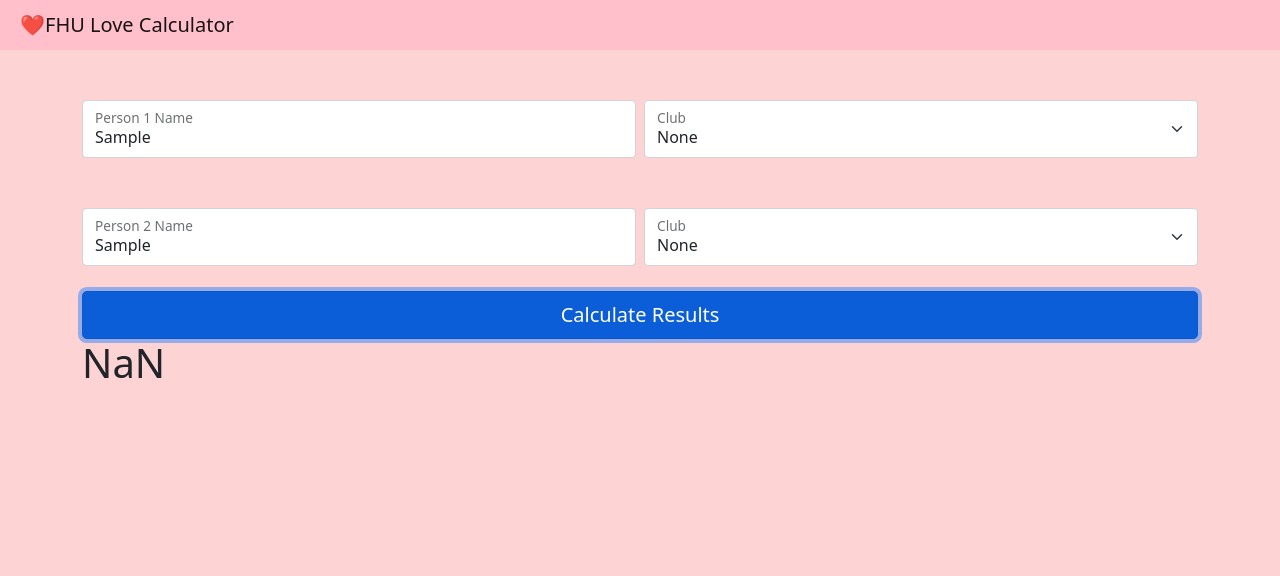
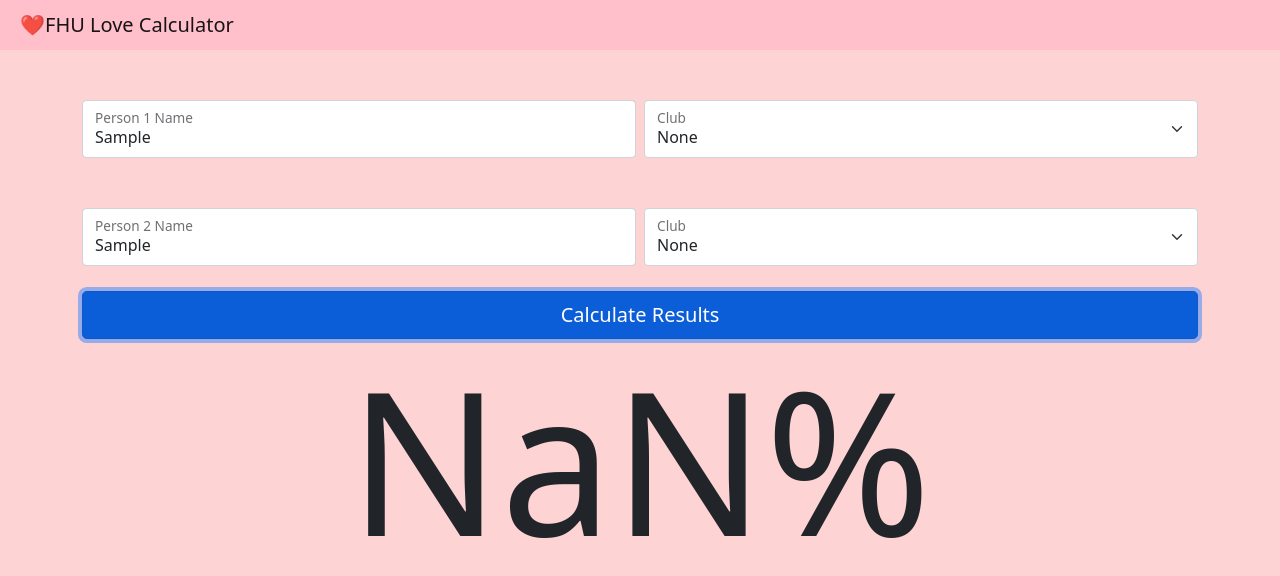
Before and after one commit to GuysItsMeZach/CIS267-FA21-Test1-Love-Calculator, a plain HTML site: page index.html in a window 1280 px wide. Both pictures are taken after typing "Sample", "Sample" into the empty fields and a click on the button "Calculate Results". Drawn offline with nearby package versions, Linux system fonts and the light colour scheme; no server answers.

Commit message:
i tried to add the clubs and it kinda broke more

```diff
--- a/index.html
+++ b/index.html
@@ -39,7 +39,7 @@
         </div>
         <div class="col-md">
           <div class="form-floating">
-            <select class="form-select" id="clubSelect" >
+            <select class="form-select" id="clubSelect1" >
               <option value="none" selected>None</option>
               <option value="xbx">ΧBΧ</option>
               <option value="ep">ΣP</option>
@@ -49,7 +49,7 @@
               <option value="athlete">Athlete</option>
               <option value="chorale">Chorale</option>
             </select>
-            <label for="clubSelect">Club</label>
+            <label for="clubSelect1">Club</label>
           </div>
         </div>
       </div>
@@ -68,7 +68,7 @@
         </div>
         <div id="clubSelect2" class="col-md">
           <div class="form-floating">
-            <select class="form-select" id="clubSelect" >
+            <select class="form-select" id="clubSelect2" >
               <option value="none" selected>None</option>
               <option value="xbx">ΧBΧ</option>
               <option value="ep">ΣP</option>
@@ -78,7 +78,7 @@
               <option value="athlete">Athlete</option>
               <option value="chorale">Chorale</option>
             </select>
-            <label for="clubSelect">Club</label>
+            <label for="clubSelect2">Club</label>
           </div>
         </div>
       </div>
--- a/main.js
+++ b/main.js
@@ -7,6 +7,8 @@
 // witty description
 var name1 = "";
 var name2 = "";
+var c1 = "";
+var c2 = "";
 
 
 
@@ -19,6 +21,7 @@ person1name.addEventListener("change", ()=>{
 person2name.addEventListener("change", ()=>{
     name2 = person2name.value;
 });
+
 
 
 // const value = document.querySelect("#cvalue")
@@ -57,159 +60,172 @@ const clubCompatibilityMatrix = [
 
 let xbxWithPKA2 = clubCompatibilityMatrix[XBX][PKA];
 
-const clubSelect = document.getElementById("clubSelect");
 
-clubSelect.addEventListener( "change" , () => {
-    console.log( clubSelect.value );
+var club1 = document.getElementById("clubSelect1");
+var club2 = document.getElementById("clubSelect2");
+
+club1.addEventListener("change", ()=>{
+    c1 = club1.value;
 });
 
-function updateResults(c1, c2){
-    let results = cvalue;
+club2.addEventListener("change", ()=>{
+    c2 = club2.value;
+});
+
+var cvalue = 10;
+function updateClubs(c1, c2){
+
     //same club
-    if (c1 == 'ep' && c2 == 'ep'){
-        cvalue = 89
+    if (c1 == "ep" && c2 == "ep"){
+        cvalue = 89;
     }
-    else if (c1 == xbx && c2 == xbx){
-        cvalue = 94
+    else if (c1 == "xbx" && c2 == "xbx"){
+        cvalue = 94;
     }
-    else if (c1 == on && c2 == on){
+    else if (c1 == "on" && c2 == "on"){
         cvalue = 99
     }
-    else if (c1 == pka && c2 == pka){
-        cvalue = 98
+    else if (c1 == "pka" && c2 == "pka"){
+        cvalue = 98;
     }
-    else if (c1 == xcd && c2 == xcd){
-        cvalue = 98
+    else if (c1 == "xcd" && c2 == "xcd"){
+        cvalue = 98;
     }
-    else if (c1 == athlete && c2 == athlete){
-        cvalue = 89
+    else if (c1 == "athlete" && c2 == "athlete"){
+        cvalue = 89;
     }
-    else if (c1 == chorale && c2 == chorale){
-        cvalue = 99
+    else if (c1 == "chorale" && c2 == "chorale"){
+        cvalue = 99;
     }
-    else if (c1 == none && c2 == none){
-        cvalue = 89
+    else if (c1 == "none" && c2 == "none"){
+        cvalue = 89;
     }
     //same club
-    //ep
-    else if ((c1 == ep && c2 == xbx) || (c1 == xbx && c2 == ep)){
-        cvalue = 7
+    //"ep"
+    else if ((c1 == "ep" && c2 == "xbx") || (c1 == "xbx" && c2 == "ep")){
+        cvalue = 7;
     }
-    else if ((c1 == ep && c2 == on) || (c1 == on && c2 == ep)){
-        cvalue = 0
+    else if ((c1 == "ep" && c2 == "on") || (c1 == "on" && c2 == "ep")){
+        cvalue = 0;
     }
-    else if ((c1 == ep && c2 == pka) || (c1 == pka && c2 == ep)){
-        cvalue = 35
+    else if ((c1 == "ep" && c2 == "pka") || (c1 == "pka" && c2 == "ep")){
+        cvalue = 35;
     }
-    else if ((c1 == ep && c2 == xcd) || (c1 == xcd && c2 == ep)){
-        cvalue = 46
+    else if ((c1 == "ep" && c2 == "xcd") || (c1 == "xcd" && c2 == "ep")){
+        cvalue = 46;
     }
-    else if ((c1 == ep && c2 == athlete) || (c1 == athlete && c2 == ep)){
-        cvalue = 80
+    else if ((c1 == "ep" && c2 == "athlete") || (c1 == "athlete" && c2 == "ep")){
+        cvalue = 80;
     }
-    else if ((c1 == ep && c2 == chorale) || (c1 == chorale && c2 == ep)){
-        cvalue = 21
+    else if ((c1 == "ep" && c2 == "chorale") || (c1 == "chorale" && c2 == "ep")){
+        cvalue = 21;
     }
-    else if ((c1 == ep && c2 == none) || (c1 == none && c2 == ep)){
-        cvalue = 17
+    else if ((c1 == "ep" && c2 == "none") || (c1 == "none" && c2 == "ep")){
+        cvalue = 17;
     }
-    //ep
-    //xbx
-    else if ((c1 == xbx && c2 == on) || (c1 == on && c2 == xbx)){
-        cvalue = 68
+    //"ep"
+    //"xbx"
+    else if ((c1 == "xbx" && c2 == "on") || (c1 == "on" && c2 == "xbx")){
+        cvalue = 68;
     }
-    else if ((c1 == xbx && c2 == pka) || (c1 == pka && c2 == xbx)){
-        cvalue = 57
+    else if ((c1 == "xbx" && c2 == "pka") || (c1 == "pka" && c2 == "xbx")){
+        cvalue = 57;
     }
-    else if ((c1 == xbx && c2 == xcd) || (c1 == xcd && c2 == xbx)){
-        cvalue = 68
+    else if ((c1 == "xbx" && c2 == "xcd") || (c1 == "xcd" && c2 == "xbx")){
+        cvalue = 68;
     }
-    else if ((c1 == xbx && c2 == athlete) || (c1 == on && c2 == athlete)){
-        cvalue = 9
+    else if ((c1 == "xbx" && c2 == "athlete") || (c1 == "on" && c2 == "athlete")){
+        cvalue = 9;
     }
-    else if ((c1 == xbx && c2 == chorale) || (c1 == chorale && c2 == xbx)){
-        cvalue = 92
+    else if ((c1 == "xbx" && c2 == "chorale") || (c1 == "chorale" && c2 == "xbx")){
+        cvalue = 92;
     }
-    else if ((c1 == xbx && c2 == none) || (c1 == none && c2 == xbx)){
-        cvalue = 68
+    else if ((c1 == "xbx" && c2 == "none") || (c1 == "none" && c2 == "xbx")){
+        cvalue = 68;
     }
-    //xbx
+    //"xbx"
     //on
-    else if ((c1 == on && c2 == pka) || (c1 == pka && c2 == on)){
-        cvalue = 10
+    else if ((c1 == "on" && c2 == "pka") || (c1 == "pka" && c2 == "on")){
+        cvalue = 10;
     }
-    else if ((c1 == on && c2 == xcd) || (c1 == xcd && c2 == on)){
-        cvalue = 3
+    else if ((c1 == "on" && c2 == "xcd") || (c1 == "xcd" && c2 == "on")){
+        cvalue = 3;
     }
-    else if ((c1 == on && c2 == athlete) || (c1 == athlete && c2 == on)){
-        cvalue = 2
+    else if ((c1 == "on" && c2 == "athlete") || (c1 == "athlete" && c2 == "on")){
+        cvalue = 2;
     }
-    else if ((c1 == on && c2 == chorale) || (c1 == chorale && c2 == on)){
-        cvalue = 98
+    else if ((c1 == "on" && c2 == "chorale") || (c1 == "chorale" && c2 == "on")){
+        cvalue = 98;
     }
-    else if ((c1 == on && c2 == none) || (c1 == none && c2 == on)){
-        cvalue = 93
+    else if ((c1 == "on" && c2 == "none") || (c1 == "none" && c2 == "on")){
+        cvalue = 93;
     }
     //on
-    //pka
-    else if ((c1 == pka && c2 == xcd) || (c1 == xcd && c2 == pka)){
-        cvalue = 89
+    //"pka"
+    else if ((c1 == "pka" && c2 == "xcd") || (c1 == "xcd" && c2 == "pka")){
+        cvalue = 89;
     }
-    else if ((c1 == pka && c2 == athlete) || (c1 == athlete && c2 == pka)){
-        cvalue = 99
+    else if ((c1 == "pka" && c2 == "athlete") || (c1 == "athlete" && c2 == "pka")){
+        cvalue = 99;
     }
-    else if ((c1 == pka && c2 == athlete) || (c1 == athlete && c2 == pka)){
-        cvalue = 52
+    else if ((c1 == "pka" && c2 == "athlete") || (c1 == "athlete" && c2 == "pka")){
+        cvalue = 52;
     }
-    else if ((c1 == pka && c2 == none) || (c1 == none && c2 == pka)){
-        cvalue = 89
+    else if ((c1 == "pka" && c2 == "none") || (c1 == "none" && c2 == "pka")){
+        cvalue = 89;
     }
-    //pka
-    //xcd
-    else if ((c1 == xcd && c2 == athlete) || (c1 == athlete && c2 == xcd)){
-        cvalue = 67
+    //"pka"
+    //"xcd"
+    else if ((c1 == "xcd" && c2 == "athlete") || (c1 == "athlete" && c2 == "xcd")){
+        cvalue = 67;
     }
-    else if ((c1 == xcd && c2 == chorale) || (c1 == chorale && c2 == xcd)){
-        cvalue = 52
+    else if ((c1 == "xcd" && c2 == "chorale") || (c1 == "chorale" && c2 == "xcd")){
+        cvalue = 52;
     }
-    else if ((c1 == xcd && c2 == none) || (c1 == none && c2 == xcd)){
-        cvalue = 7
+    else if ((c1 == "xcd" && c2 == "none") || (c1 == "none" && c2 == "xcd")){
+        cvalue = 7;
     }
-    //xcd
-    //athlete
-    else if ((c1 == athlete && c2 == chorale) || (c1 == chorale && c2 == athlete)){
-        cvalue = 2
+    //"xcd"
+    //"athlete"
+    else if ((c1 == "athlete" && c2 == "chorale") || (c1 == "chorale" && c2 == "athlete")){
+        cvalue = 2;
     }
-    else if ((c1 == athlete && c2 == none) || (c1 == none && c2 == athlete)){
-        cvalue = 9
+    else if ((c1 == "athlete" && c2 == "none") || (c1 == "none" && c2 == "athlete")){
+        cvalue = 9;
     }
-    //athlete
-    //chorale
-    else if ((c1 == chorale && c2 == none) || (c1 == none && c2 == chorale)){
-        cvalue = 28
+    //"athlete"
+    //"chorale"
+    else if ((c1 == "chorale" && c2 == "none") || (c1 == "none" && c2 == "chorale")){
+        cvalue = 28;
     }
-    //chorale
-    value.textContent = count
+    //"chorale"
+    return cvalue;
 }
+
 var percentage = 0;
 const percentage1 = document.getElementById("calcResults");
 
-
+var result = 0;
 calcButton.addEventListener('click', async ()=> {
 
     clearResults();
+
+    result = parseInt( await updateClubs());
+
     percentage = parseInt(await getPercent());
+    let avg = (percentage + result)/2;
     const divider = document.createElement('div');
 
 
     const calcInnerHTML = `
-    <h1 class="calcPercent">${percentage}
+    <h1 class="calcPercent">${avg}%
     </h1>
     `;
 
     divider.innerHTML = calcInnerHTML;
 
     percentage1.appendChild(divider);
+
 
 });
 
@@ -248,8 +264,10 @@ function updateResults(){
 
 
     const calcInnerHTML = `
-    <h1 class="calcPercent">${percentage}
-    </h1>
+    <div class="percentagesign">
+    <h1 class="calcPercent">${percentage}</h1>
+    </div>
+
     `;
 
     divider.innerHTML = calcInnerHTML;
@@ -259,6 +277,7 @@ function updateResults(){
 
 }
 
+
 function clearResults(){
     percentage1.innerHTML = "";
 }
--- a/styles.css
+++ b/styles.css
@@ -33,3 +33,11 @@ body{
     position: absolute;
     font-size: 50px;
 }
+
+#calcResults {
+    text-align: center;
+}
+
+.calcPercent {
+    font-size: 200px;
+}
```
